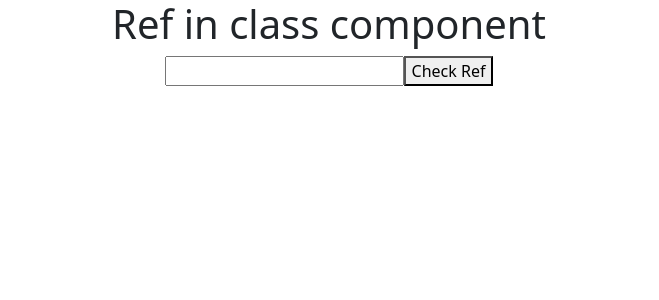
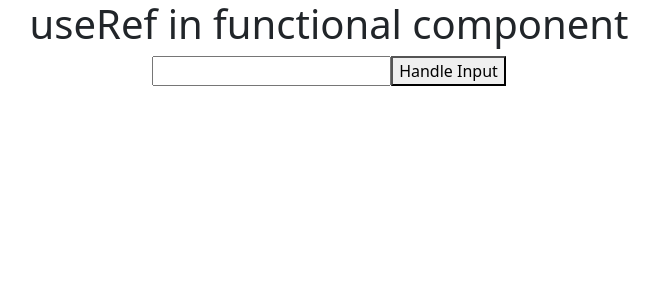
Before and after one commit to abinash0013/learning-ReactJs, a React (Create React App) app: page / in a window 1280 px wide. Shown: the top 300 px of the page, without its empty margins (311-970 px from the left). Built offline with nearby package versions, Linux system fonts and the light colour scheme.

Commit message:
useRef Hooks in functional component

```diff
--- a/src/App.js
+++ b/src/App.js
@@ -6,6 +6,7 @@ import React, {
     useState,
     useMemo,
     createRef,
+    useRef,
 } from "react";
 // import { Button, Table } from "react-bootstrap";
 // import logo from "./logo.svg";
@@ -18,30 +19,48 @@ import User from "./User";
 // import Student from "./Student";
 // import style from "./Modular.module.css";
 
+// ref in functional component with useRef //
+function App() {
+    const inputRef = useRef(null);
+    function handleInput() {
+        console.log("handle input in function");
+        // inputRef.current.value = "100";
+        // inputRef.current.style.backgroundColor = "red";
+        inputRef.current.style.color = "red";
+    }
+    return (
+        <div className="App">
+            <h1>useRef in functional component</h1>
+            <input type="text" ref={inputRef} />
+            <button onClick={handleInput}>Handle Input</button>
+        </div>
+    );
+}
+
 // ref in class component //
-class App extends Component {
-    constructor() {
-        super();
-        this.inputRef = createRef();
-    }
-    componentDidMount() {
-        // we can directly menuplate by using the ref
-        // console.log((this.inputRef.current.value = "1000"));
-    }
-    getValue() {
-        console.log(this.inputRef.current.value);
-        this.inputRef.current.style.color = "red";
-    }
-    render() {
-        return (
-            <div className="App">
-                <h1>Ref in class component</h1>
-                <input type="text" ref={this.inputRef} />
-                <button onClick={() => this.getValue()}> Check Ref</button>
-            </div>
-        );
-    }
-}
+// class App extends Component {
+//     constructor() {
+//         super();
+//         this.inputRef = createRef();
+//     }
+//     componentDidMount() {
+//         // we can directly menuplate by using the ref
+//         // console.log((this.inputRef.current.value = "1000"));
+//     }
+//     getValue() {
+//         console.log(this.inputRef.current.value);
+//         this.inputRef.current.style.color = "red";
+//     }
+//     render() {
+//         return (
+//             <div className="App">
+//                 <h1>Ref in class component</h1>
+//                 <input type="text" ref={this.inputRef} />
+//                 <button onClick={() => this.getValue()}> Check Ref</button>
+//             </div>
+//         );
+//     }
+// }
 
 // use memo in functional component //
 // function App() {
```
